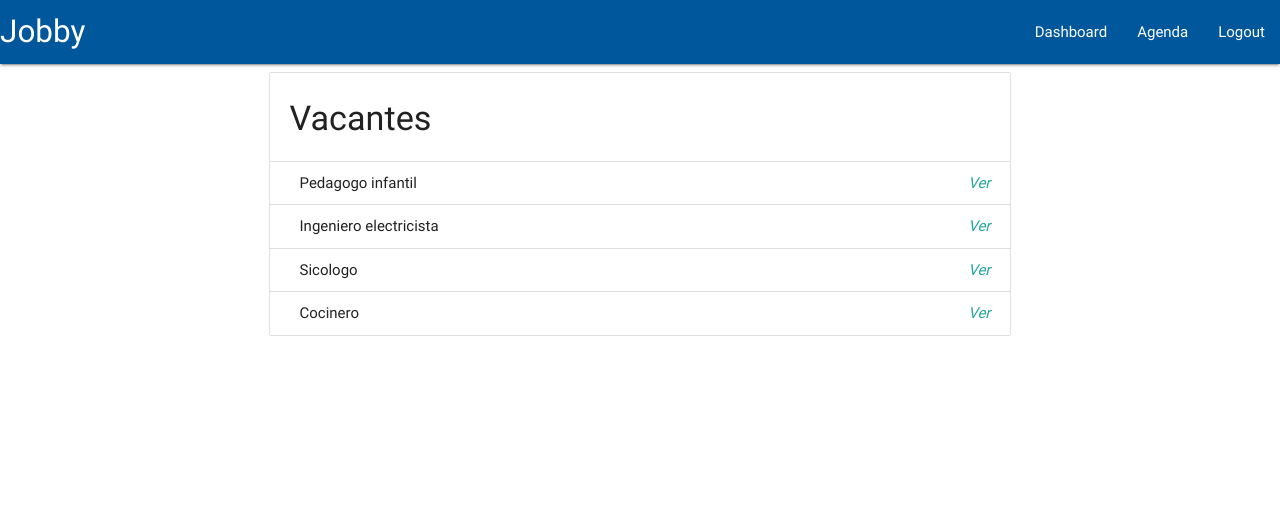
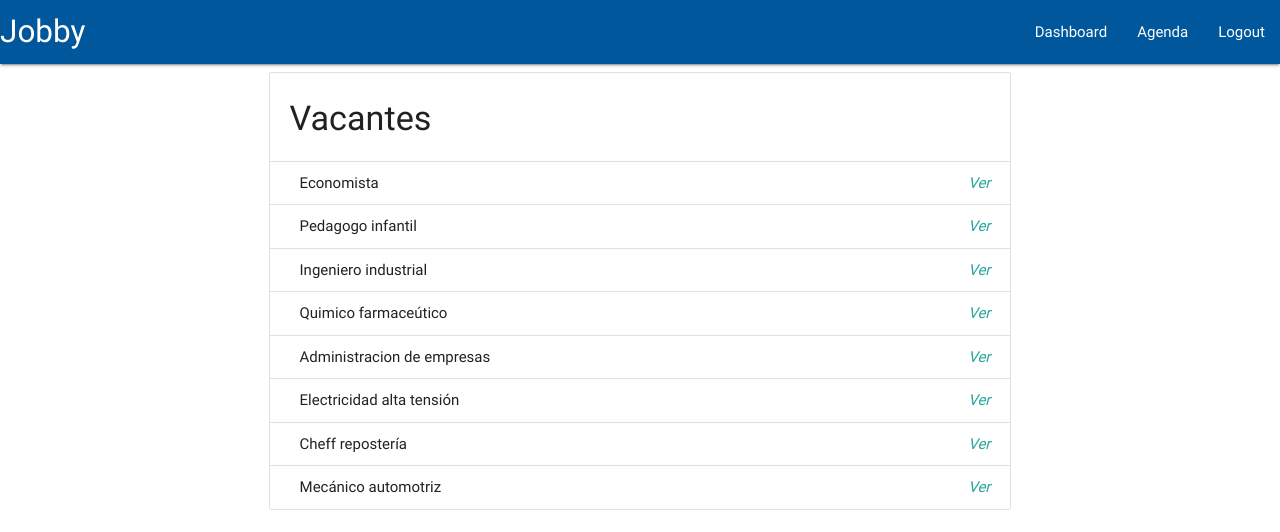
Before and after one commit to jesmarquez/testmaterialui, a Next.js app: page /vacantes in a window 1280 px wide. Shown: the top 532 px of the page. Built offline with nearby package versions, Linux system fonts and the light colour scheme.

Commit message:
Crea componente vacanteLista

```diff
--- /dev/null
+++ b/components/vacante-lista.js
@@ -0,0 +1,17 @@
+import React from 'react'
+
+export default class VacanteLista extends React.Component {
+  render() {
+    const oficios = ['Economista', 'Pedagogo infantil', 'Ingeniero industrial', 'Quimico farmaceútico', 'Administracion de empresas', 'Electricidad alta tensión', 'Cheff repostería', 'Mecánico automotriz']
+    const listaOficio = oficios.map((oficio, index) =>
+      <li key={index} className="collection-item"><div>{ oficio }<a href="#!" className="secondary-content"><i className="material-icons">Ver</i></a></div></li>
+    )
+
+    return (
+      <ul className="collection with-header">
+        <li className="collection-header"><h4>Vacantes</h4></li>
+        { listaOficio }
+     </ul>
+    )
+  }
+}
--- a/pages/vacantes.js
+++ b/pages/vacantes.js
@@ -4,6 +4,8 @@ import MuiThemeProvider from 'material-ui/styles/MuiThemeProvider'
 import getMuiTheme from 'material-ui/styles/getMuiTheme';
 import Layout from '../components/layout.js'
 import NavBar from '../components/nav'
+import VacanteLista from '../components/vacante-lista'
+
 export default class extends React.Component {
   static async getInitialProps({ req }) {
     const userAgent = req ? req.headers['user-agent'] : navigator.userAgent
@@ -16,16 +18,12 @@ export default class extends React.Component {
       });
     return (
       <MuiThemeProvider muiTheme={muiTheme}>
-        <NavBar />
-        <Layout>
-          <ul className="collection with-header">
-            <li className="collection-header"><h4>Vacantes</h4></li>
-            <li className="collection-item"><div>Pedagogo infantil<a href="#!" className="secondary-content"><i className="material-icons">Ver</i></a></div></li>
-            <li className="collection-item"><div>Ingeniero electricista<a href="#!" className="secondary-content"><i className="material-icons">Ver</i></a></div></li>
-            <li className="collection-item"><div>Sicologo<a href="#!" className="secondary-content"><i className="material-icons">Ver</i></a></div></li>
-            <li className="collection-item"><div>Cocinero<a href="#!" className="secondary-content"><i className="material-icons">Ver</i></a></div></li>
-          </ul>
-        </Layout>
+        <div>
+          <NavBar />
+          <Layout>
+            <VacanteLista />
+          </Layout>
+        </div>
       </MuiThemeProvider>
    )
   }
```
